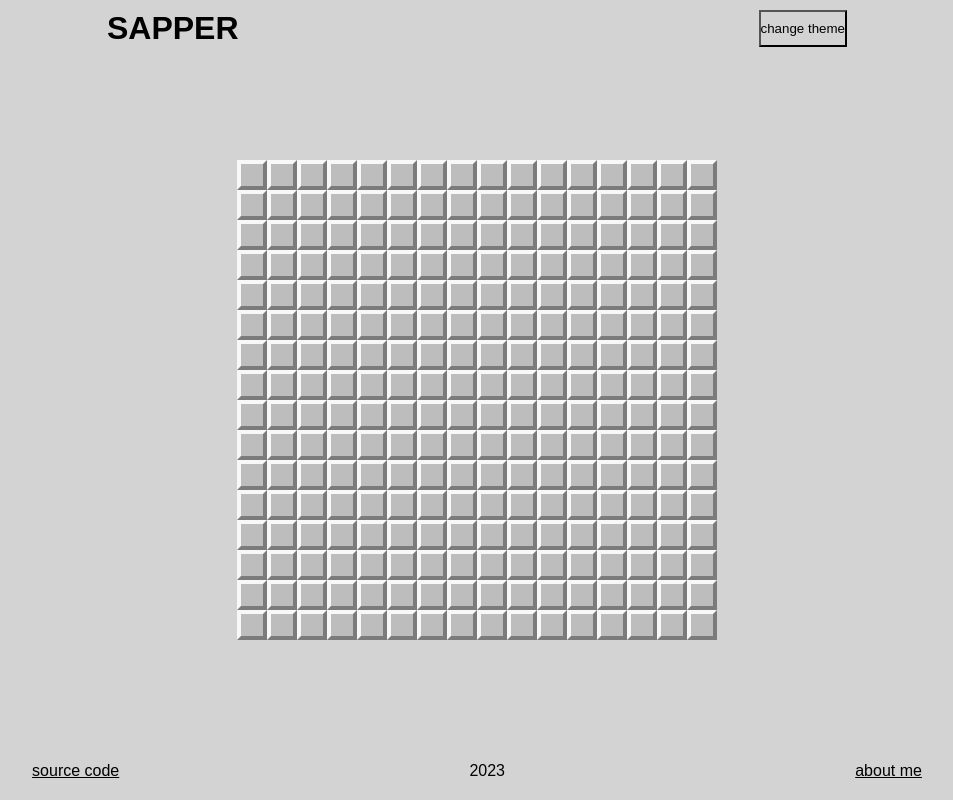
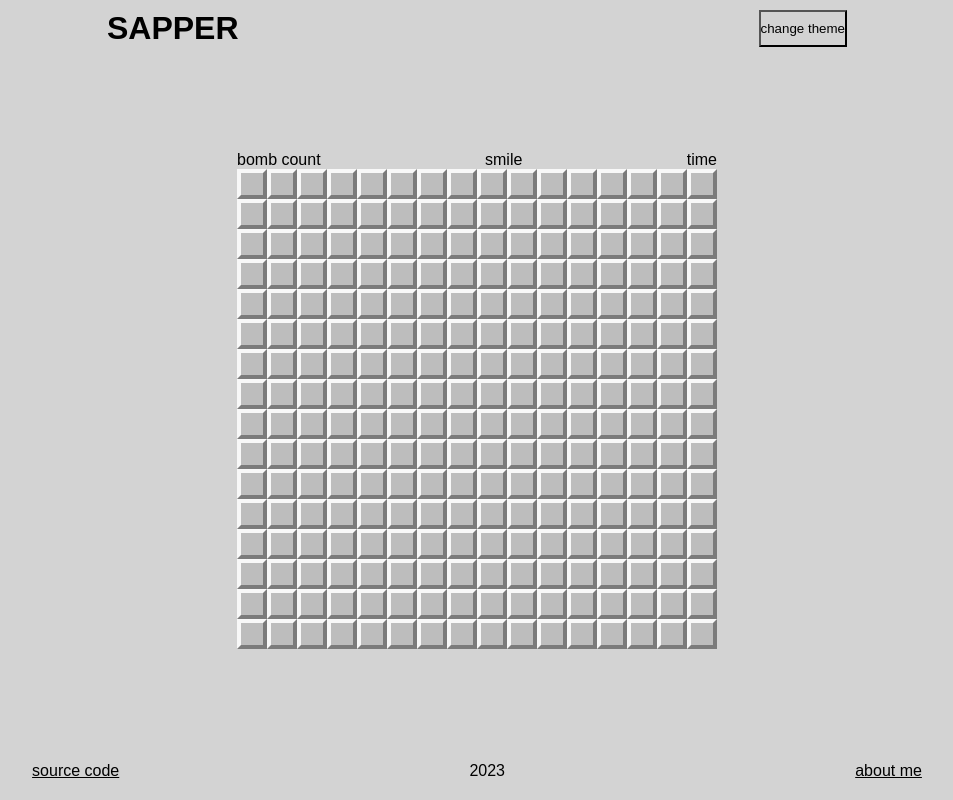
Before and after one commit to Vetapteka/sapper_game, a React (Create React App) app: page / in a window 1280 px wide. Shown: the whole page, without its empty margins (163-1116 px from the left). Built offline with nearby package versions, Linux system fonts and the light colour scheme; the HTML template or start-up script is replaced by a standard one.

Commit message:
base game layout

```diff
--- /dev/null
+++ b/src/components/game/BombCounter.tsx
@@ -0,0 +1,11 @@
+import React from 'react';
+
+const BombCounter = () => {
+    return (
+        <div>
+            bomb count
+        </div>
+    );
+};
+
+export default BombCounter;
--- a/src/components/game/GameLayout.tsx
+++ b/src/components/game/GameLayout.tsx
@@ -1,18 +1,28 @@
 import Game from './Game';
 import styled from 'styled-components';
+import BombCounter from './BombCounter';
+import SmileButton from './SmileButton';
+import Timer from './Timer';
 
-const Grid = styled.div`
-    display: grid;
-    margin: 0 auto;
-    grid-template-columns: repeat(16, 30px);
-    grid-template-rows: repeat(16, 30px);
+const Content = styled.div`
+    background-color: antiquewhite;
+`;
+
+const Panel = styled.div`
+    display: flex;
+    justify-content: space-between;
 `;
 
 const GameLayout = () => {
     return (
-        <Grid>
+        <Content>
+            <Panel>
+                <BombCounter />
+                <SmileButton />
+                <Timer />
+            </Panel>
             <Game />
-        </Grid>
+        </Content>
     );
 };
 
--- /dev/null
+++ b/src/components/game/SmileButton.tsx
@@ -0,0 +1,11 @@
+import React from 'react';
+
+const SmileButton = () => {
+    return (
+        <div>
+            smile
+        </div>
+    );
+};
+
+export default SmileButton;
--- /dev/null
+++ b/src/components/game/Timer.tsx
@@ -0,0 +1,11 @@
+import React from 'react';
+
+const Timer = () => {
+    return (
+        <div>
+            time
+        </div>
+    );
+};
+
+export default Timer;
```
